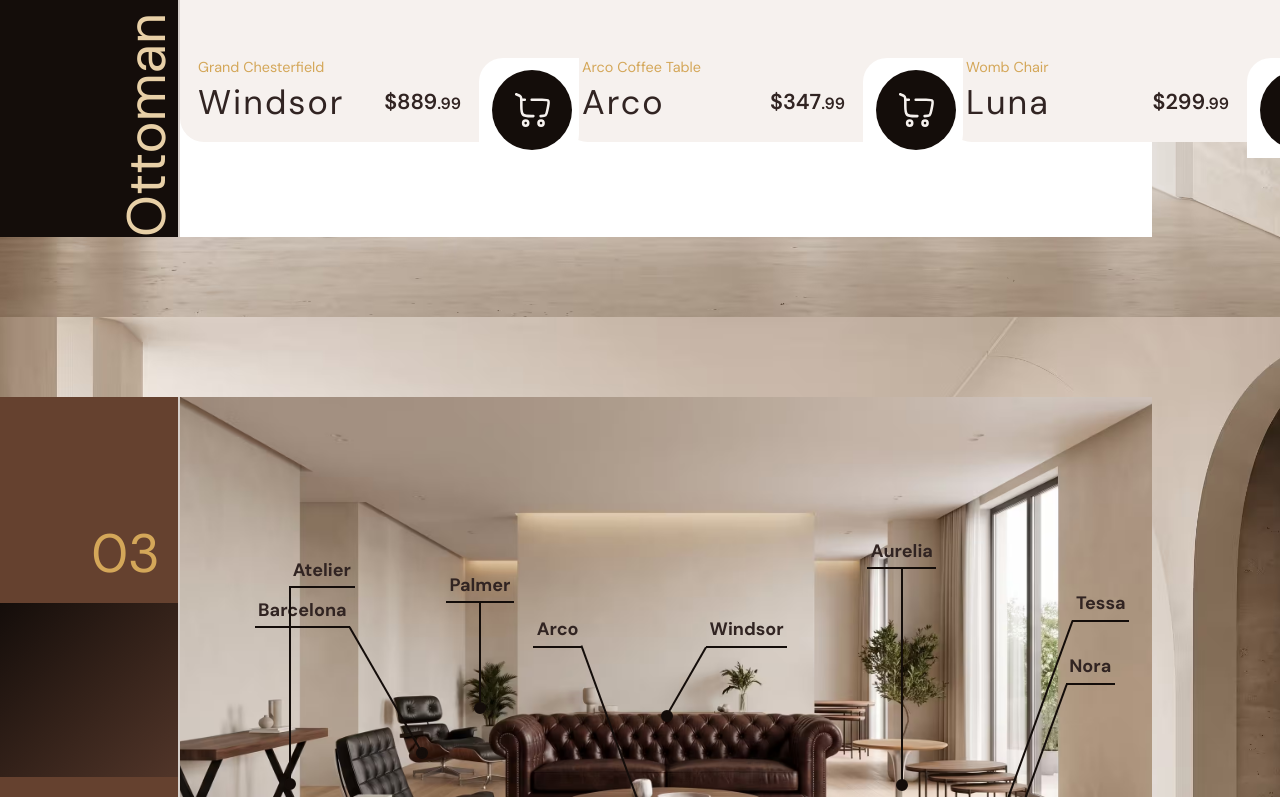
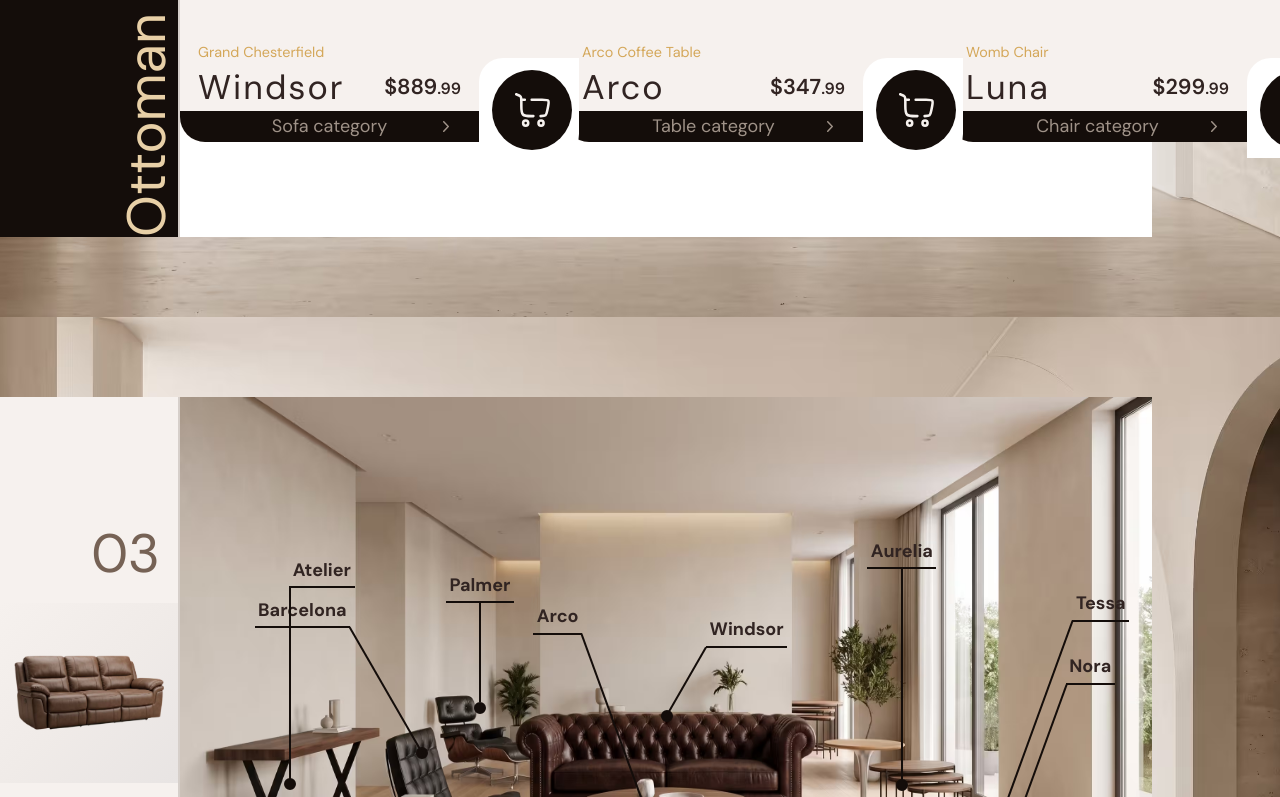
Before and after one commit to Hassan-src/AERA, a React (Vite) app: page / in a window 1280 px wide. Shown: the part 1283-2080 px from the top of the page. Built offline with nearby package versions, Linux system fonts and the light colour scheme.

Commit message:
StoreSectionFinished

```diff
--- a/src/ui/Home/ShopTheRoom.jsx
+++ b/src/ui/Home/ShopTheRoom.jsx
@@ -1,68 +1,74 @@
 import { Link } from "react-router-dom";
 import styles from "./ShopTheRoom.module.css";
-
+import asideImage from "../../assets/RelaxingreclinersofaTransparent.avif";
+import backGround from "../../assets/PickYourFurniture.avif";
 function ShopTheRoom() {
   return (
     <div className={styles.main}>
       <div className={styles.aside}>
         <span className={styles.asideNumber}>03</span>
         <div className={styles.asideImageBox}>
-          {/* <img
+          <img
             className={styles.asideImage}
             src={asideImage}
             alt="ChaiseLoungeSofa"
-          /> */}
+          />
         </div>
-        <span className={styles.asideName}>Ottoman</span>
+        <span className={styles.asideName}>Oslo</span>
       </div>
       <div className={styles.mapSection}>
+        <img
+          className={styles.mapSectionBackGround}
+          src={backGround}
+          alt="ShopTheRoom"
+        />
         <div className={styles.windsor}>
-          <Link className={styles.windsorLink} to="">
+          <Link className={`${styles.windsorLink} ${styles.linkUni}`} to="">
             Windsor
           </Link>
         </div>
         <div className={styles.ottomans}>
-          <Link className={styles.ottomansLink} to="">
+          <Link className={`${styles.ottomansLink} ${styles.linkUni}`} to="">
             Ottoman
           </Link>
         </div>
         <div className={styles.barcelona}>
-          <Link className={styles.barcelonaLink} to="">
+          <Link className={`${styles.barcelonaLink} ${styles.linkUni}`} to="">
             Barcelona
           </Link>
         </div>
         <div className={styles.palmer}>
-          <Link className={styles.palmerLink} to="">
+          <Link className={`${styles.palmerLink} ${styles.linkUni}`} to="">
             Palmer
           </Link>
         </div>
         <div className={styles.arco}>
-          <Link className={styles.arcoLink} to="">
+          <Link className={`${styles.arcoLink} ${styles.linkUni}`} to="">
             Arco
           </Link>
         </div>
         <div className={styles.tessa}>
-          <Link className={styles.tessaLink} to="">
+          <Link className={`${styles.tessaLink} ${styles.linkUni}`} to="">
             Tessa
           </Link>
         </div>
         <div className={styles.aurelia}>
-          <Link className={styles.aureliaLink} to="">
+          <Link className={`${styles.aureliaLink} ${styles.linkUni}`} to="">
             Aurelia
           </Link>
         </div>
         <div className={styles.nora}>
-          <Link className={styles.noraLink} to="">
+          <Link className={`${styles.noraLink} ${styles.linkUni}`} to="">
             Nora
           </Link>
         </div>
         <div className={styles.cove}>
-          <Link className={styles.coveLink} to="">
+          <Link className={`${styles.coveLink} ${styles.linkUni}`} to="">
             Cove
           </Link>
         </div>
         <div className={styles.atelier}>
-          <Link className={styles.atelierLink} to="">
+          <Link className={`${styles.atelierLink} ${styles.linkUni}`} to="">
             Atelier
           </Link>
         </div>
--- a/src/ui/Home/ShopTheRoom.module.css
+++ b/src/ui/Home/ShopTheRoom.module.css
@@ -8,12 +8,12 @@
 .aside {
   min-width: 180px;
   padding: 8rem 0 0 0;
-  background-color: var(--color-brown);
+  background-color: var(--color-bg);
   display: flex;
   gap: var(--spacing-lg);
   flex-direction: column;
   border-right: 2px solid var(--color-border);
-  color: var(--color-accent-dark);
+  color: var(--color-text-secondary);
 }
 .asideNumber {
   margin-left: auto;
@@ -25,16 +25,16 @@
   height: 180px;
   background: linear-gradient(
     135deg,
-    var(--color-darkest) 0%,
-    #332119 50%,
-    #513529 100%
+    var(--color-bg) 0%,
+    rgb(240, 235, 232) 50%,
+    #e8e4e3 100%
   );
   display: flex;
   align-items: center;
   justify-content: center;
 }
 .asideImage {
-  width: 130px;
+  width: 150px;
 }
 .asideName {
   margin-left: auto;
@@ -47,13 +47,13 @@
 .mapSection {
   width: 100%;
   height: 100%;
-  background-image: url(../../assets/PickYourFurniture.avif);
-  background-position: center;
-  background-repeat: no-repeat;
-  background-size: cover;
   position: relative;
 }
-a {
+.mapSectionBackGround {
+  width: 100%;
+  height: 100%;
+}
+.linkUni {
   z-index: 2;
   text-transform: capitalize;
   font-weight: 700;
@@ -98,8 +98,8 @@ a {
 
 .ottomans {
   position: absolute;
-  bottom: 20%;
-  right: 25%;
+  bottom: 27%;
+  right: 26%;
   z-index: 2;
   &::after {
     content: "";
@@ -200,7 +200,7 @@ a {
 
 .arco {
   position: absolute;
-  top: 16%;
+  top: 14%;
   left: 39%;
   z-index: 2;
   &::after {
@@ -336,7 +336,7 @@ a {
 
 .cove {
   position: absolute;
-  top: 62%;
+  top: 55%;
   left: 26%;
   z-index: 2;
   &::after {
--- a/src/ui/Home/StoreSection.jsx
+++ b/src/ui/Home/StoreSection.jsx
@@ -4,7 +4,7 @@ import styles from "./StoreSection.module.css";
 
 import asideImage from "../../assets/LuxuryOttomanTableTransparent.avif";
 import cart from "../../assets/cart.svg";
-
+import arrow from "../../assets/Arrow-right.svg";
 function StoreSection() {
   const storeData = [
     products.find((data) => data.category === "Sofa"),
@@ -47,6 +47,14 @@ function StoreSection() {
             <button className={styles.buyNowBtn}>
               <img className={styles.buyNowBtnImage} src={cart} alt="cart" />
             </button>
+            <button className={styles.categoryBtn}>
+              {data.category} category
+              <img
+                className={styles.categoryBtnArrow}
+                src={arrow}
+                alt="arrow"
+              />
+            </button>
           </div>
         ))}
       </div>
--- a/src/ui/Home/StoreSection.module.css
+++ b/src/ui/Home/StoreSection.module.css
@@ -95,7 +95,7 @@
 .merchDescription {
   width: calc(100% - 85px);
   height: fit-content;
-  padding: 0 var(--spacing-sm) 1.4rem var(--spacing-md);
+  padding: 0 var(--spacing-sm) var(--spacing-sm) var(--spacing-md);
   display: flex;
   flex-direction: column;
   gap: var(--spacing-sm);
@@ -129,3 +129,14 @@
 .buyNowBtnImage {
   width: 35px;
 }
+.categoryBtn {
+  width: calc(100% - 85px);
+  border-bottom-left-radius: 25px;
+  padding: var(--spacing-xsm);
+  position: relative;
+}
+.categoryBtnArrow {
+  width: 6px;
+  position: absolute;
+  right: 10%;
+}
```
Also changed, not shown: src/assets/Arrow-right.svg (added).
